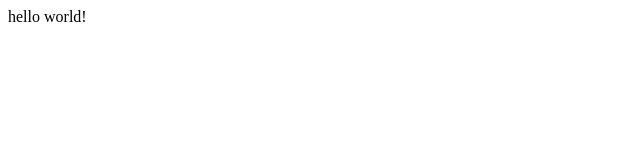
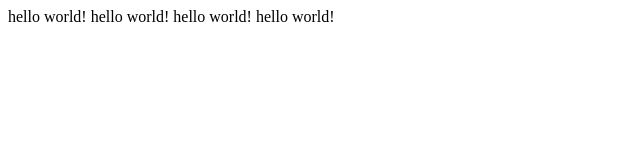
Before and after one commit to xiaoxizi333/git-test-2, a plain HTML site: page index.html in a window 1280 px wide. Shown: the whole page, without its empty margins (0-640 px from the left). Drawn offline with Linux system fonts and the light colour scheme.

Commit message:
update: add more text

```diff
--- a/index.html
+++ b/index.html
@@ -7,5 +7,8 @@
 </head>
 <body>
   hello world!
+  hello world!
+  hello world!
+  hello world!
 </body>
 </html>
```
